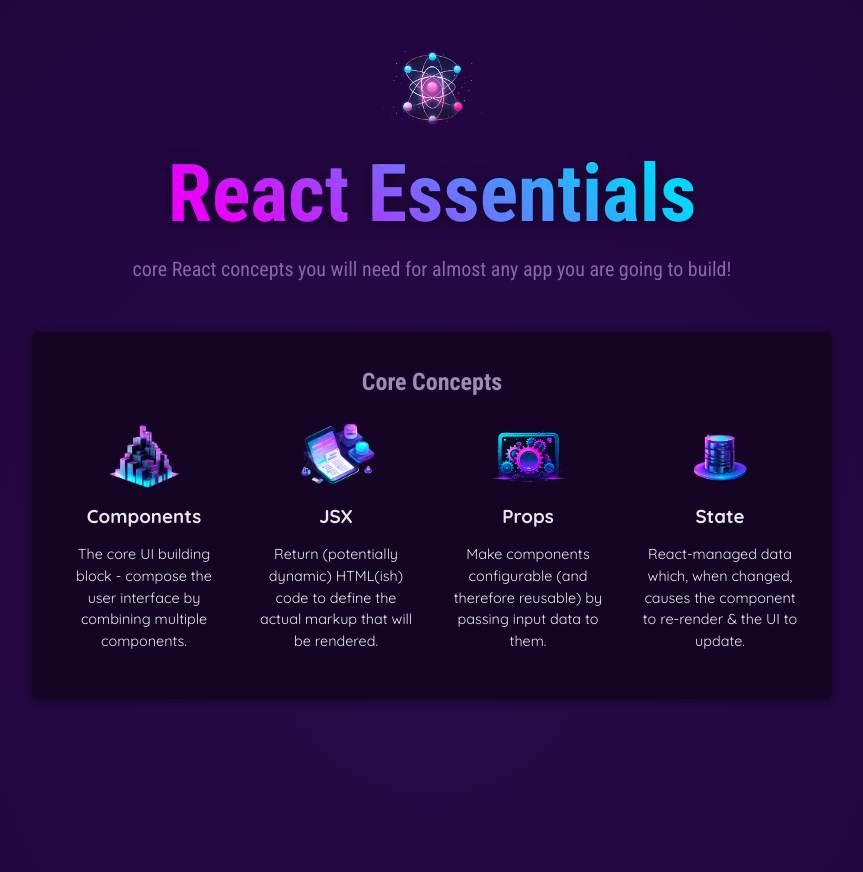
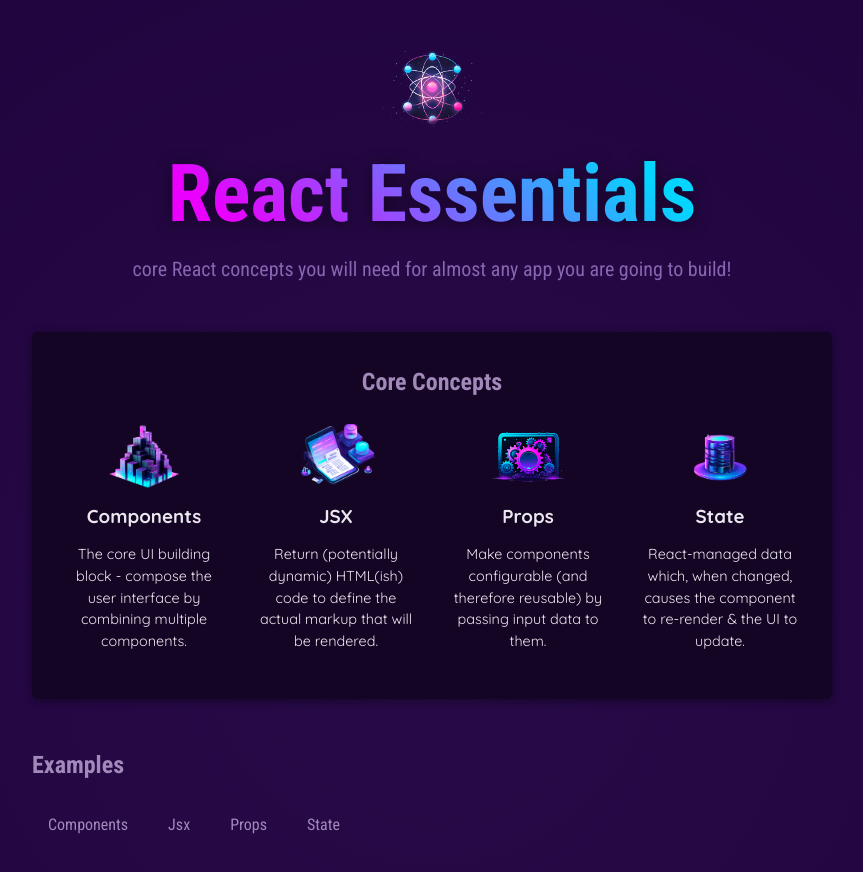
Before and after one commit to henookkkk/react-project, a React (Vite) app: page / in a window 1280 px wide. Shown: the top 872 px of the page, without its empty margins (208-1071 px from the left). Built offline with nearby package versions, Linux system fonts and the light colour scheme.

Commit message:
i added TabButton component for the button section separetely

```diff
--- a/src/App.jsx
+++ b/src/App.jsx
@@ -1,6 +1,7 @@
 import { CORE_CONCEPTS } from "./data";
-import Header from "./components/Header";
+import Header from "./components/Header/Header";
 import CoreConcept from "./components/CoreConcepts";
+import TabButton from "./TabButton";
 
 function App() {
   return (
@@ -16,6 +17,15 @@
             <CoreConcept {...CORE_CONCEPTS[3]}/>
           </ul>
         </section>
+        <section id="examples">
+          <h2>Examples</h2>
+          <menu>
+             <TabButton>Components</TabButton>
+             <TabButton>Jsx</TabButton>
+             <TabButton>Props</TabButton>
+             <TabButton>State</TabButton>
+          </menu>
+        </section>
       </main>
     </div>
   );
--- /dev/null
+++ b/src/TabButton.jsx
@@ -0,0 +1,7 @@
+export default function TabButton({children}){
+    return(
+        <li>
+            <button>{children}</button>
+        </li>
+    );
+}
--- /dev/null
+++ b/src/components/Header/Header.css
@@ -0,0 +1,27 @@
+header {
+  text-align: center;
+  margin: 3rem 0;
+}
+
+header img {
+  height: 5rem;
+  width: 10rem;
+  object-fit: cover;
+}
+
+header h1 {
+  margin: 0;
+  font-family: "Roboto Condensed", sans-serif;
+  font-size: 5rem;
+  background: linear-gradient(40deg, #ea00ff, #ea00ff, #03d5ff, #03d5ff);
+  -webkit-background-clip: text;
+  -webkit-text-fill-color: transparent;
+  filter: drop-shadow(0 2px 8px rgba(0, 0, 0, 0.5));
+}
+
+header p {
+  margin: 0;
+  font-size: 1.25rem;
+  color: #8964b0;
+  font-family: "Roboto Condensed", sans-serif;
+}
--- a/src/components/Header.jsx
+++ b/src/components/Header/Header.jsx
@@ -1,4 +1,5 @@
-import reactImg from "../assets/react-core-concepts.png";
+import reactImg from "../../assets/react-core-concepts.png";
+import "./Header.css";
 
 let reactDescription = ["fundamental", "core", "crucial"];
 function getRandNum(){
--- a/src/index.css
+++ b/src/index.css
@@ -17,34 +17,6 @@
   -moz-osx-font-smoothing: grayscale;
   -webkit-text-size-adjust: 100%;
   min-height: 80rem;
-}
-
-header {
-  text-align: center;
-  margin: 3rem 0;
-}
-
-header img {
-  height: 5rem;
-  width: 10rem;
-  object-fit: cover;
-}
-
-header h1 {
-  margin: 0;
-  font-family: "Roboto Condensed", sans-serif;
-  font-size: 5rem;
-  background: linear-gradient(40deg, #ea00ff, #ea00ff, #03d5ff, #03d5ff);
-  -webkit-background-clip: text;
-  -webkit-text-fill-color: transparent;
-  filter: drop-shadow(0 2px 8px rgba(0, 0, 0, 0.5));
-}
-
-header p {
-  margin: 0;
-  font-size: 1.25rem;
-  color: #8964b0;
-  font-family: "Roboto Condensed", sans-serif;
 }
 
 main {
```
